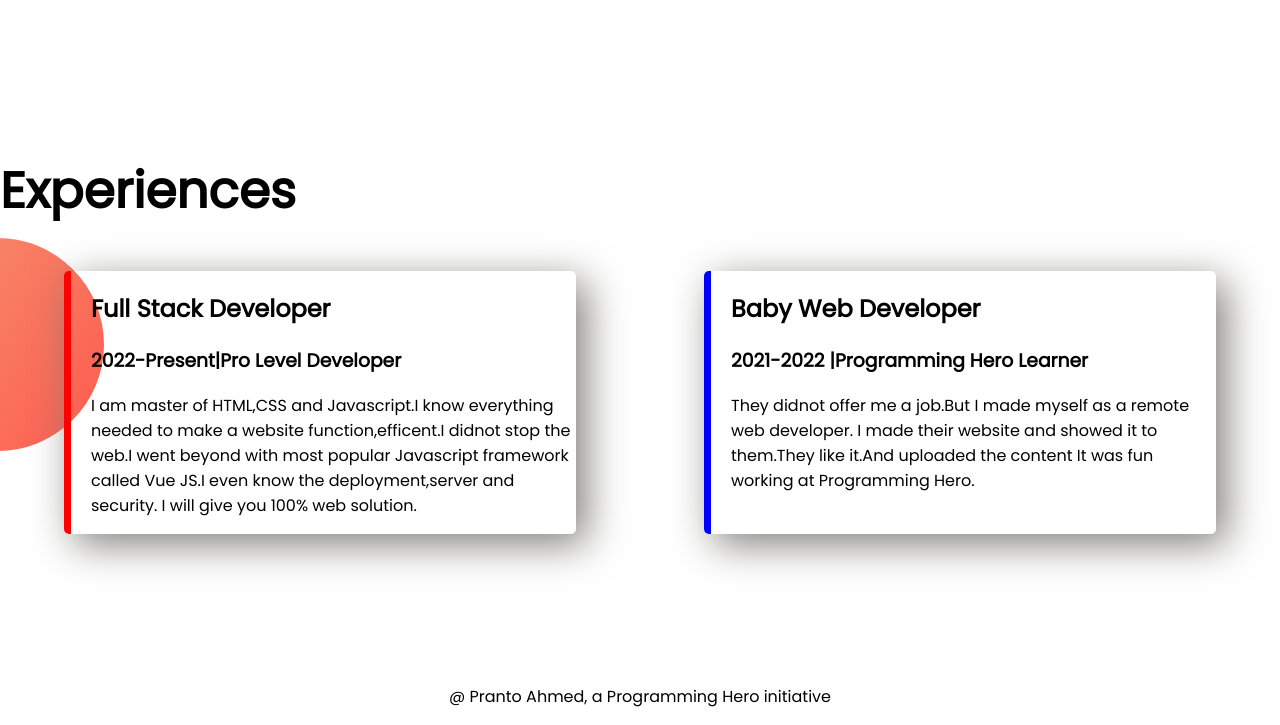
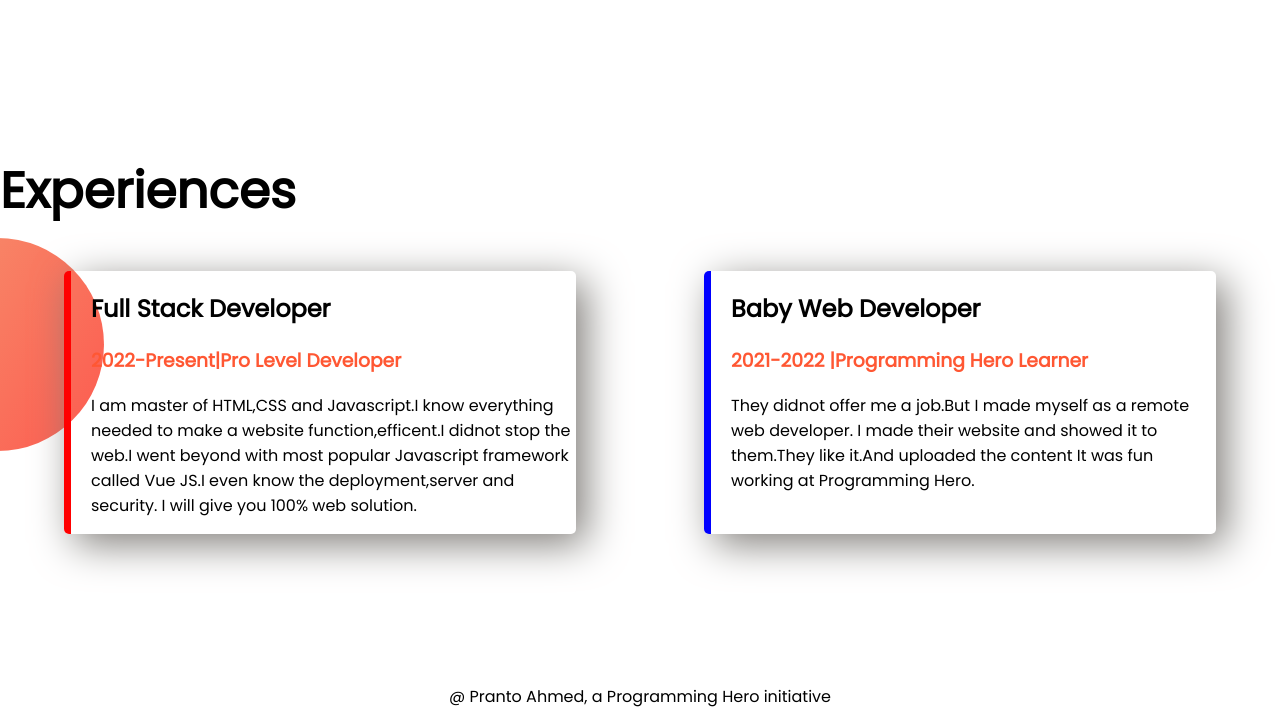
Before and after one commit to prantoahmed1/webdeveloper-portfolio, a plain HTML site: page index.html in a window 1280 px wide. Shown: the part 1120-1845 px from the top of the page. Drawn offline with Linux system fonts and the light colour scheme.

Commit message:
colour added

```diff
--- a/index.html
+++ b/index.html
@@ -54,7 +54,7 @@
         <div id="Full-Stack-Developer" class="experience-item">
 
       <h2>Full Stack Developer</h2>
-      <h3> 2022-Present|Pro Level Developer</h3>
+      <h3 class="orange"> 2022-Present|Pro Level Developer</h3>
 
       <p> I am master of HTML,CSS and Javascript.I know everything needed to make a website
         function,efficent.I didnot stop the web.I went beyond with most popular Javascript framework
@@ -69,7 +69,7 @@
             <h2>Baby Web Developer</h2>
 
 
-        <h3> 2021-2022 |Programming Hero Learner </h3>
+        <h3 class="orange"> 2021-2022 |Programming Hero Learner </h3>
       <p> They didnot offer me a job.But I made myself as a remote web developer.
         I made their website and showed it to them.They like it.And uploaded the content
         It was fun working at Programming Hero.
--- a/style2.css
+++ b/style2.css
@@ -60,3 +60,6 @@ background-repeat: no-repeat;}
 footer p{
     text-align: center;
 }
+.orange{
+    color: #FF5733;
+}
```
